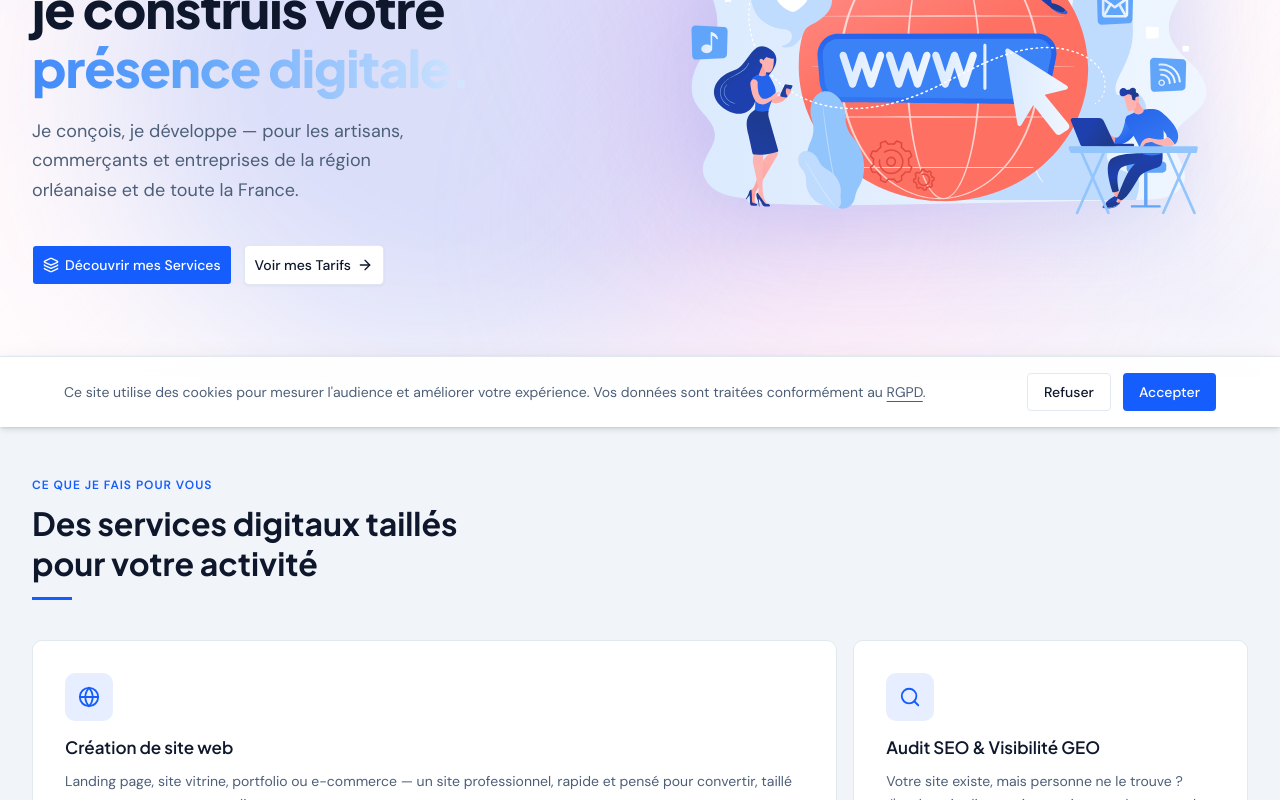
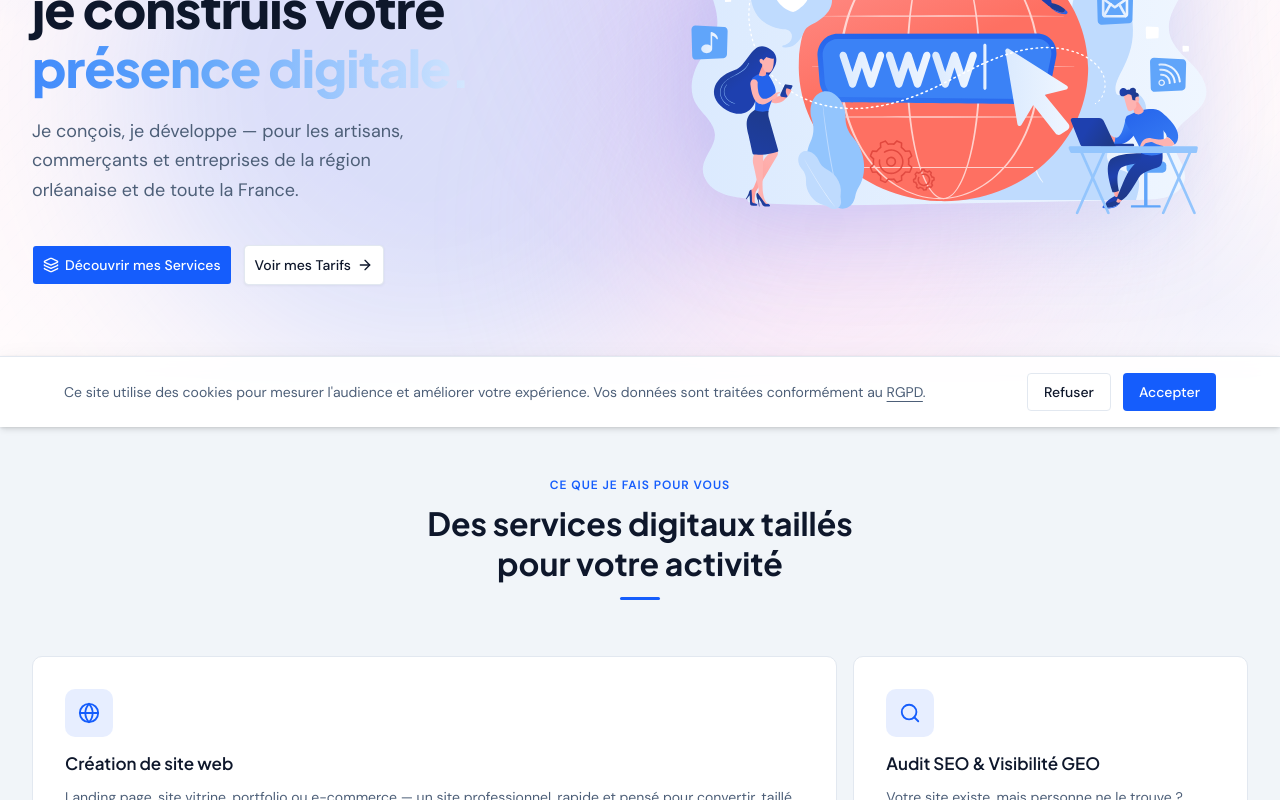
Before and after one commit to Yiroma/yiroma-website, a Next.js app: page / in a window 1280 px wide. Shown: the part 373-1173 px from the top of the page. Built offline with nearby package versions, Linux system fonts and the light colour scheme; no server answers.

Commit message:
refactor: ajoute cn(), faq.question, argumentsList

```diff
--- a/src/components/home/WhyYiroma.tsx
+++ b/src/components/home/WhyYiroma.tsx
@@ -15,7 +15,7 @@ type Argument = {
   alt: string;
 };
 
-const arguments_: Argument[] = [
+const argumentsList: Argument[] = [
   {
     id: "conception",
     label: "Conception",
@@ -77,7 +77,7 @@ export function WhyYiroma() {
         </motion.div>
 
         <div className="flex flex-col">
-          {arguments_.map((arg, index) => {
+          {argumentsList.map((arg, index) => {
             const isEven = index % 2 === 1;
             return (
               <motion.article
--- a/src/components/pricing/FaqSection.tsx
+++ b/src/components/pricing/FaqSection.tsx
@@ -32,7 +32,7 @@ export function FaqSection() {
         >
           <Accordion multiple>
             {faqs.map((faq, index) => (
-              <motion.div key={index} variants={staggerItem}>
+              <motion.div key={faq.question} variants={staggerItem}>
                 <AccordionItem value={String(index)}>
                   <AccordionTrigger className="text-foreground text-sm font-semibold hover:no-underline">
                     {faq.question}
--- a/src/components/ui/SectionHeader.tsx
+++ b/src/components/ui/SectionHeader.tsx
@@ -1,4 +1,5 @@
 import type { ReactNode } from "react";
+import { cn } from "@/lib/utils";
 
 interface SectionHeaderProps {
   eyebrow: string;
@@ -9,14 +10,14 @@ interface SectionHeaderProps {
 export function SectionHeader({ eyebrow, title, align = "left" }: SectionHeaderProps) {
   const centered = align === "center";
   return (
-    <div className={`mb-10 md:mb-14${centered ? "text-center" : ""}`}>
+    <div className={cn("mb-10 md:mb-14", centered && "text-center")}>
       <p className="text-primary mb-2.5 text-xs font-semibold tracking-[0.08em] uppercase">
         {eyebrow}
       </p>
       <h2 className="text-foreground font-heading text-[clamp(1.5rem,3vw,2rem)] leading-tight font-bold">
         {title}
       </h2>
-      <div className={`bg-primary mt-3.5 h-0.75 w-10 rounded-full${centered ? "mx-auto" : ""}`} />
+      <div className={cn("bg-primary mt-3.5 h-0.75 w-10 rounded-full", centered && "mx-auto")} />
     </div>
   );
 }
```
